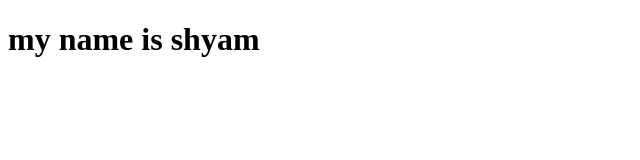
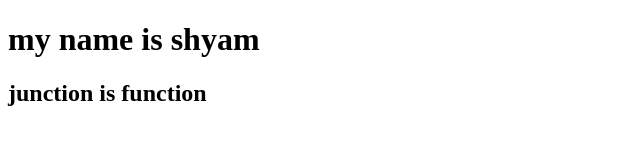
Before and after one commit to SHYAM-KUMBHAR/Techno-Pani-Puri, a plain HTML site: page index.html in a window 1280 px wide. Shown: the whole page, without its empty margins (0-640 px from the left). Drawn offline with Linux system fonts and the light colour scheme.

Commit message:
Update index.html
Add junction

```diff
--- a/index.html
+++ b/index.html
@@ -7,5 +7,6 @@
 </head>
 <body>
     <h1> my name is shyam</h1>
+    <h2>junction is function </h2>
 </body>
 </html>
```
